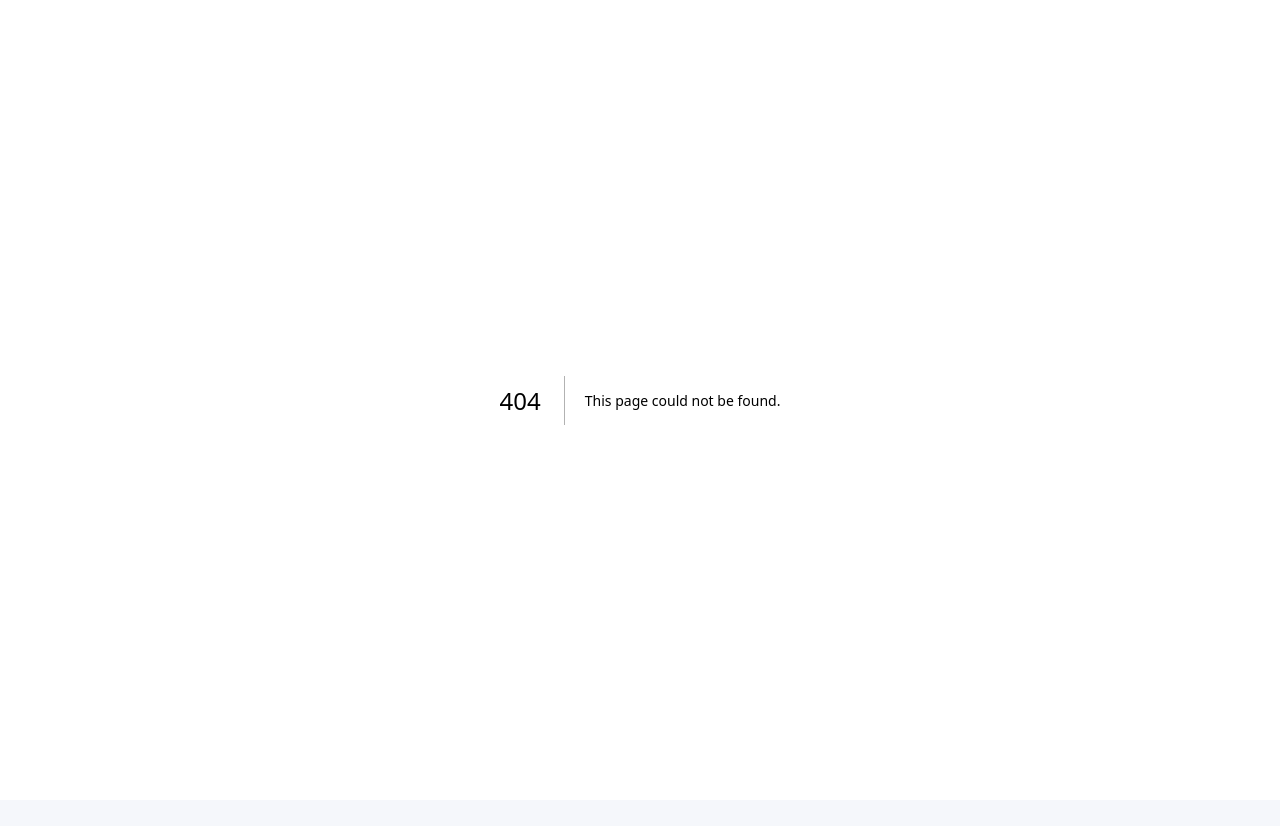
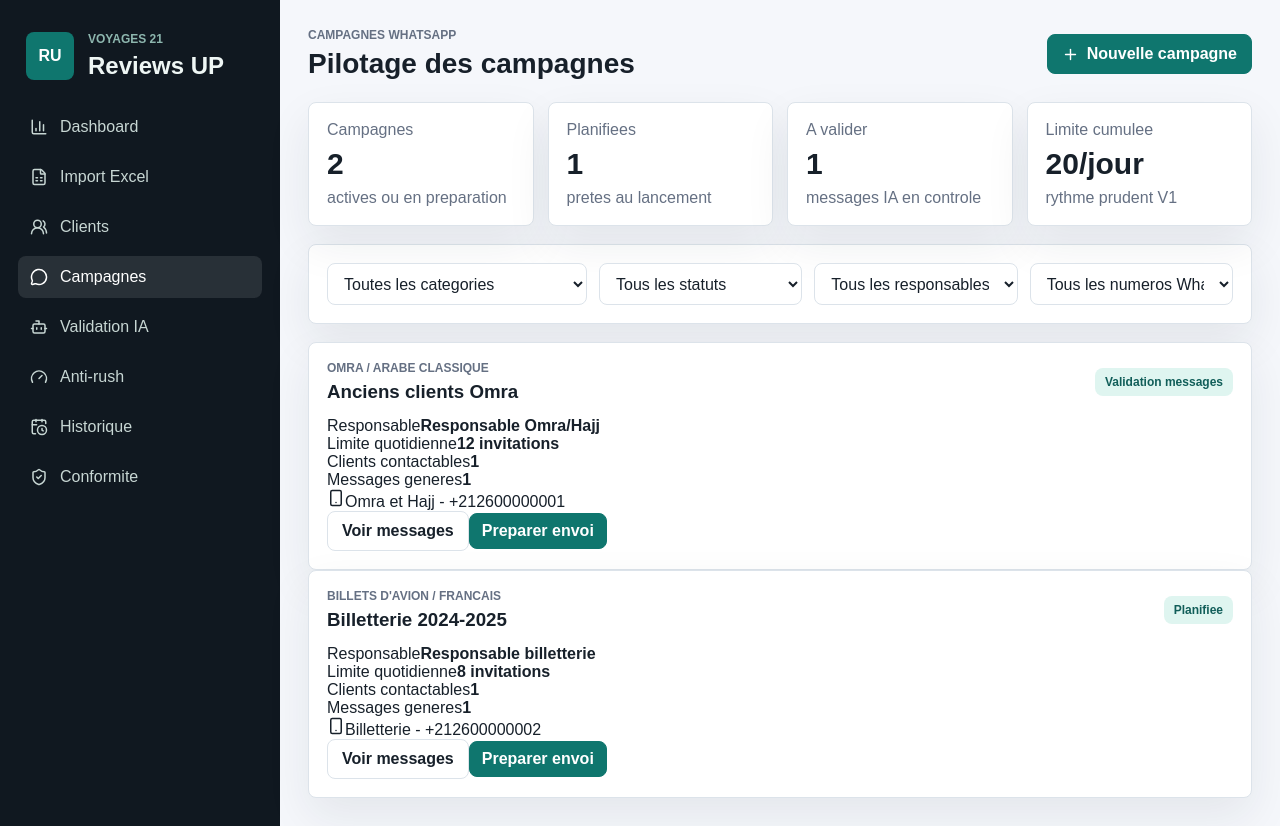
Before and after one commit to karimzoubdane-debug/reviews-up, a Next.js app: page /campagnes in a window 1280 px wide. Before the commit this address had no page. Before the commit the page ends 800 px from the top, so only its background shows below. Built offline with nearby package versions, Linux system fonts and the light colour scheme.

Commit message:
Add campaigns page

```diff
--- /dev/null
+++ b/app/campagnes/page.tsx
@@ -0,0 +1,212 @@
+import Link from "next/link";
+import {
+  BarChart3,
+  Bot,
+  CalendarClock,
+  FileSpreadsheet,
+  Gauge,
+  MessageCircle,
+  Plus,
+  ShieldCheck,
+  Smartphone,
+  UsersRound
+} from "lucide-react";
+import { appUsers, campaigns, clients, generatedMessages, whatsappNumbers } from "../../lib/mock-data";
+import type { CampaignStatus, ClientCategory, ClientLanguage } from "../../lib/types";
+
+const categoryLabels: Record<ClientCategory, string> = {
+  omra: "Omra",
+  hajj: "Hajj",
+  visa: "Visa",
+  flight_tickets: "Billets d'avion",
+  touristic_stays: "Sejours touristiques",
+  organized_trips: "Voyages organises",
+  other: "Autres"
+};
+
+const languageLabels: Record<ClientLanguage, string> = {
+  fr: "Francais",
+  ar: "Arabe classique",
+  darija: "Darija",
+  mixed_fr_ar: "Mix FR-AR"
+};
+
+const campaignStatusLabels: Record<CampaignStatus, string> = {
+  draft: "Brouillon",
+  ai_generation: "Generation IA",
+  pending_validation: "Validation messages",
+  scheduled: "Planifiee",
+  sending: "Envoi en cours",
+  paused: "En pause",
+  completed: "Terminee"
+};
+
+const navigation = [
+  { label: "Dashboard", icon: BarChart3, href: "/" },
+  { label: "Import Excel", icon: FileSpreadsheet, href: "/import-excel" },
+  { label: "Clients", icon: UsersRound, href: "/clients" },
+  { label: "Campagnes", icon: MessageCircle, href: "/campagnes", active: true },
+  { label: "Validation IA", icon: Bot, href: "#" },
+  { label: "Anti-rush", icon: Gauge, href: "#" },
+  { label: "Historique", icon: CalendarClock, href: "#" },
+  { label: "Conformite", icon: ShieldCheck, href: "#" }
+];
+
+function getUserName(userId: string) {
+  return appUsers.find((user) => user.id === userId)?.name ?? "Responsable non affecte";
+}
+
+function getWhatsAppLabel(numberId: string) {
+  const number = whatsappNumbers.find((item) => item.id === numberId);
+  if (!number) return "Numero non configure";
+  return `${number.label} - ${number.phone}`;
+}
+
+function getCampaignClientCount(category: ClientCategory) {
+  return clients.filter((client) => client.category === category && !client.whatsappOptOut).length;
+}
+
+function getCampaignMessageCount(campaignId: string) {
+  return generatedMessages.filter((message) => message.campaignId === campaignId).length;
+}
+
+export default function CampagnesPage() {
+  const scheduledCampaigns = campaigns.filter((campaign) => campaign.status === "scheduled").length;
+  const pendingCampaigns = campaigns.filter((campaign) => campaign.status === "pending_validation").length;
+  const totalDailyLimit = campaigns.reduce((sum, campaign) => sum + campaign.dailyLimit, 0);
+
+  return (
+    <main className="app-shell">
+      <aside className="sidebar" aria-label="Navigation principale">
+        <div className="brand-block">
+          <div className="brand-mark">RU</div>
+          <div>
+            <p className="brand-kicker">Voyages 21</p>
+            <h1>Reviews UP</h1>
+          </div>
+        </div>
+
+        <nav className="nav-list">
+          {navigation.map((item) => {
+            const Icon = item.icon;
+            return (
+              <Link className={item.active ? "nav-item active" : "nav-item"} href={item.href} key={item.label}>
+                <Icon size={18} aria-hidden="true" />
+                <span>{item.label}</span>
+              </Link>
+            );
+          })}
+        </nav>
+      </aside>
+
+      <section className="workspace">
+        <header className="topbar">
+          <div>
+            <p className="eyebrow">Campagnes WhatsApp</p>
+            <h2>Pilotage des campagnes</h2>
+          </div>
+          <button className="primary-button link-button">
+            <Plus size={17} />
+            Nouvelle campagne
+          </button>
+        </header>
+
+        <section className="metrics-grid" aria-label="Indicateurs campagnes">
+          <article className="metric-card">
+            <p>Campagnes</p>
+            <strong>{campaigns.length}</strong>
+            <span>actives ou en preparation</span>
+          </article>
+          <article className="metric-card">
+            <p>Planifiees</p>
+            <strong>{scheduledCampaigns}</strong>
+            <span>pretes au lancement</span>
+          </article>
+          <article className="metric-card">
+            <p>A valider</p>
+            <strong>{pendingCampaigns}</strong>
+            <span>messages IA en controle</span>
+          </article>
+          <article className="metric-card">
+            <p>Limite cumulee</p>
+            <strong>{totalDailyLimit}/jour</strong>
+            <span>rythme prudent V1</span>
+          </article>
+        </section>
+
+        <section className="panel filters-panel">
+          <select aria-label="Filtrer par categorie">
+            <option>Toutes les categories</option>
+            <option>Omra</option>
+            <option>Hajj</option>
+            <option>Visa</option>
+            <option>Billets d'avion</option>
+            <option>Sejours touristiques</option>
+          </select>
+          <select aria-label="Filtrer par statut">
+            <option>Tous les statuts</option>
+            <option>Validation messages</option>
+            <option>Planifiee</option>
+            <option>En pause</option>
+            <option>Terminee</option>
+          </select>
+          <select aria-label="Filtrer par responsable">
+            <option>Tous les responsables</option>
+            {appUsers.map((user) => (
+              <option key={user.id}>{user.name}</option>
+            ))}
+          </select>
+          <select aria-label="Filtrer par numero WhatsApp">
+            <option>Tous les numeros WhatsApp</option>
+            {whatsappNumbers.map((number) => (
+              <option key={number.id}>{number.label}</option>
+            ))}
+          </select>
+        </section>
+
+        <section className="campaign-cards">
+          {campaigns.map((campaign) => (
+            <article className="panel campaign-card" key={campaign.id}>
+              <div className="panel-header">
+                <div>
+                  <p className="eyebrow">{categoryLabels[campaign.category]} / {languageLabels[campaign.language]}</p>
+                  <h3>{campaign.name}</h3>
+                </div>
+                <span className="status-pill success">{campaignStatusLabels[campaign.status]}</span>
+              </div>
+
+              <div className="campaign-detail-grid">
+                <div>
+                  <span>Responsable</span>
+                  <strong>{getUserName(campaign.ownerUserId)}</strong>
+                </div>
+                <div>
+                  <span>Limite quotidienne</span>
+                  <strong>{campaign.dailyLimit} invitations</strong>
+                </div>
+                <div>
+                  <span>Clients contactables</span>
+                  <strong>{getCampaignClientCount(campaign.category)}</strong>
+                </div>
+                <div>
+                  <span>Messages generes</span>
+                  <strong>{getCampaignMessageCount(campaign.id)}</strong>
+                </div>
+              </div>
+
+              <div className="whatsapp-line">
+                <Smartphone size={18} />
+                <span>{getWhatsAppLabel(campaign.whatsappNumberId)}</span>
+              </div>
+
+              <div className="campaign-actions">
+                <button className="secondary-button">Voir messages</button>
+                <button className="approve-button">Preparer envoi</button>
+              </div>
+            </article>
+          ))}
+        </section>
+      </section>
+    </main>
+  );
+}
```
